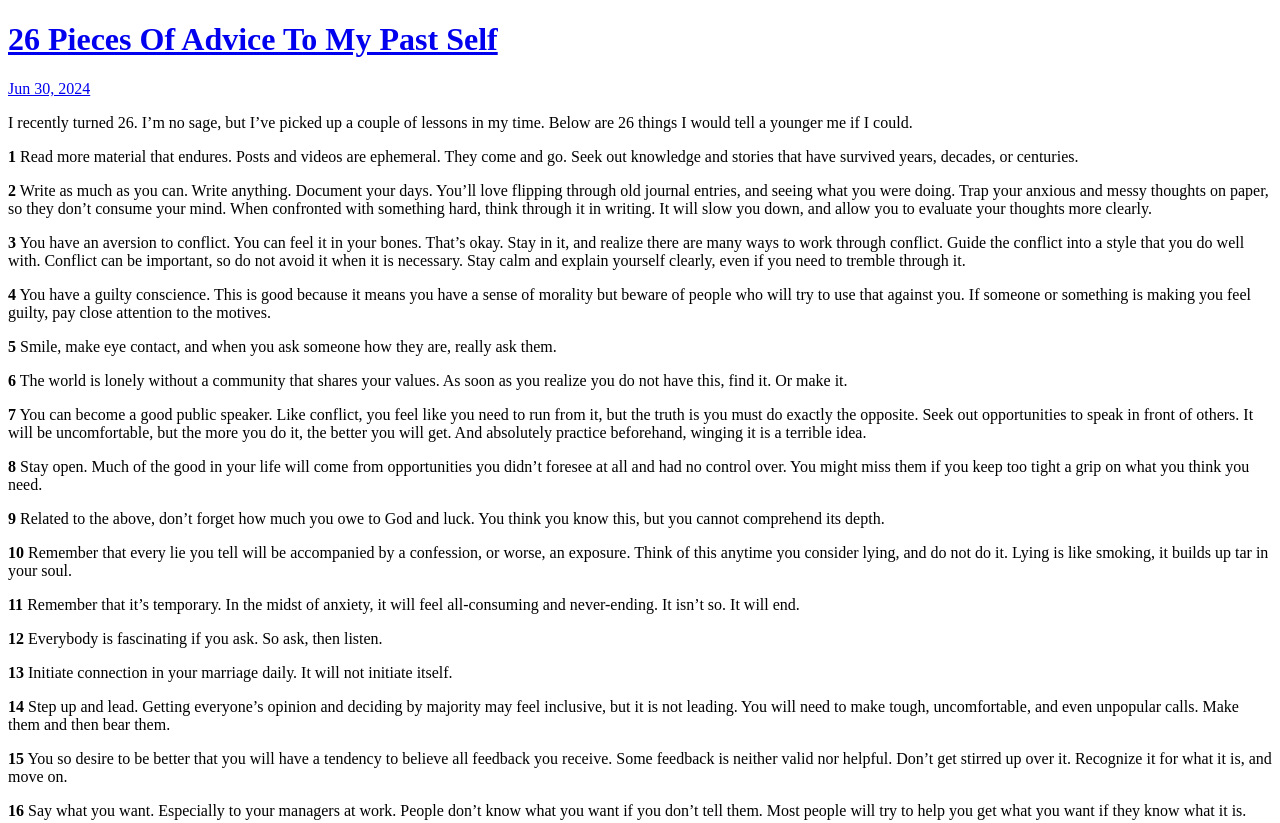
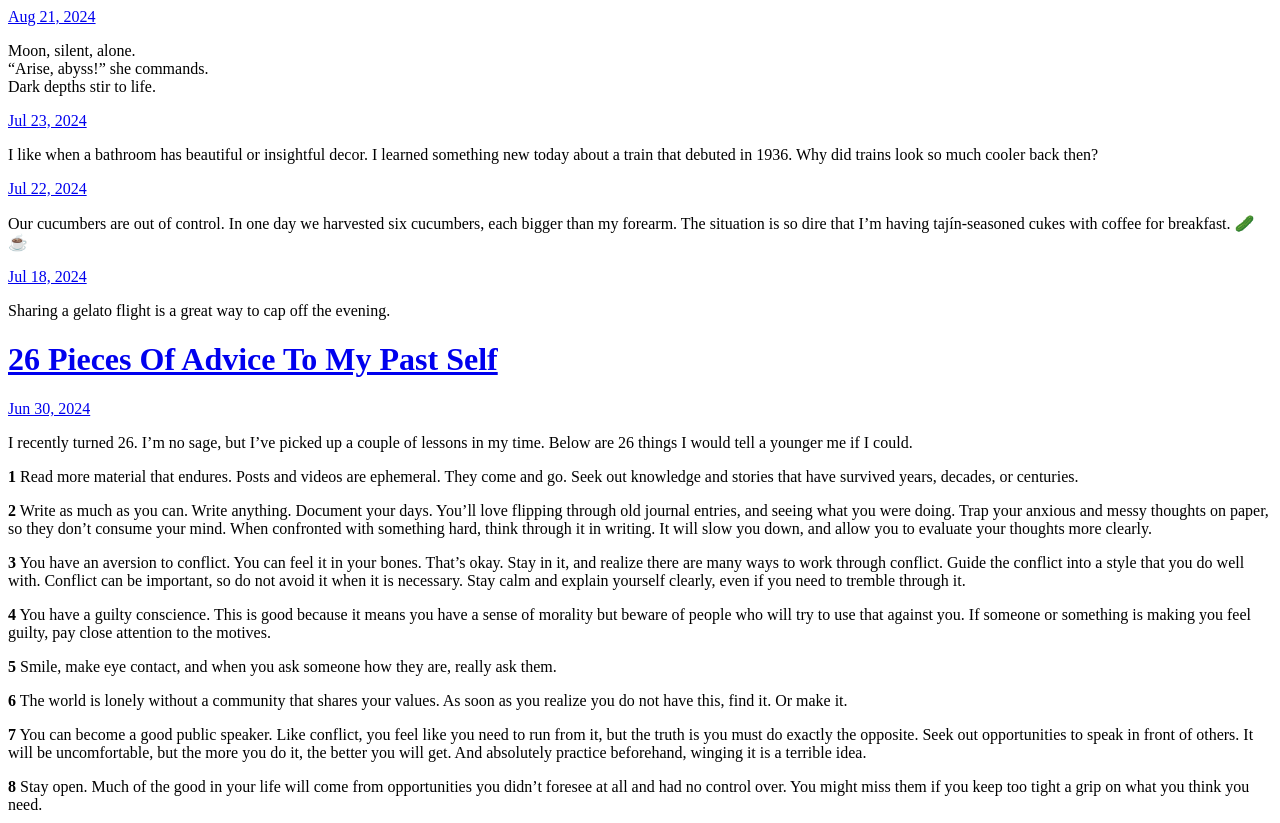
Before and after one commit to jakeweidokal/blog, a plain HTML site: page index.html in a window 1280 px wide. Shown: the top 823 px of the page. Drawn offline with Linux system fonts and the light colour scheme.

Commit message:
Archiving from Micro.blog.

```diff
--- a/index.html
+++ b/index.html
@@ -21,6 +21,55 @@
 <div class="h-feed">
 
 
+
+	  <div class="h-entry">
+
+
+		<a href="https://weidok.al/2024/08/21/moon-silent-alone.html" class="u-url"><time class="dt-published" datetime="2024-08-21 07:47:46 -0400">Aug 21, 2024</time></a>
+
+		<div class="e-content">
+			 <p>Moon, silent, alone.<br>
+&ldquo;Arise, abyss!&rdquo; she commands.<br>
+Dark depths stir to life.</p>
+
+		</div>
+	  </div>
+
+	  <div class="h-entry">
+
+
+		<a href="https://weidok.al/2024/07/23/i-like-when.html" class="u-url"><time class="dt-published" datetime="2024-07-23 10:30:58 -0400">Jul 23, 2024</time></a>
+
+		<div class="e-content">
+			 <p>I like when a bathroom has beautiful or insightful decor. I learned something new today about a train that debuted in 1936. Why did trains look so much cooler back then?</p>
+<!-- raw HTML omitted -->
+
+		</div>
+	  </div>
+
+	  <div class="h-entry">
+
+
+		<a href="https://weidok.al/2024/07/22/our-cucumbers-are.html" class="u-url"><time class="dt-published" datetime="2024-07-22 08:20:41 -0400">Jul 22, 2024</time></a>
+
+		<div class="e-content">
+			 <p>Our cucumbers are out of control. In one day we harvested six cucumbers, each bigger than my forearm. The situation is so dire that I&rsquo;m having tajín-seasoned cukes with coffee for breakfast. 🥒☕</p>
+<!-- raw HTML omitted -->
+
+		</div>
+	  </div>
+
+	  <div class="h-entry">
+
+
+		<a href="https://weidok.al/2024/07/18/sharing-a-gelato.html" class="u-url"><time class="dt-published" datetime="2024-07-18 20:33:17 -0400">Jul 18, 2024</time></a>
+
+		<div class="e-content">
+			 <p>Sharing a gelato flight is a great way to cap off the evening.</p>
+<!-- raw HTML omitted -->
+
+		</div>
+	  </div>
 
 	  <div class="h-entry">
 
@@ -261,7 +310,7 @@ taut hush, reflection</p>
 		<a href="https://weidok.al/2024/05/26/an-analog-blog.html" class="u-url"><time class="dt-published" datetime="2024-05-26 10:13:09 -0400">May 26, 2024</time></a>
 
 		<div class="e-content">
-			 <p><img src="https://cdn.uploads.micro.blog/139317/2024/media.jpg" alt="A journal and Lamy Safari fountain pen on a dark stained wood table"></p>
+			 <p><img src="https://weidok.al/uploads/2024/media.jpg" alt="A journal and Lamy Safari fountain pen on a dark stained wood table"></p>
 <p><em>The following was transcribed from the pictured journal entry. I used Google Lens and a LOT of editing.</em></p>
 <p>It has been easy to <strong>not</strong> make time to write recently. &ldquo;Busyness&rdquo; is the main culprit, but I&rsquo;ve also been spending time with its less boisterous sibling, distraction. And so here I find myself, back at the roots of my writing practice. The journal. I&rsquo;ve missed the empty page. The empty screen is nice too, in my writing software of choice, but I can&rsquo;t help feeling the weight of the myriad windows/apps/messages vying for my attention. So I&rsquo;ve returned to my empty page. It welcomes my attention and thought, but does not compete for them. It is an escape in plain sight.</p>
 <p>The past couple weeks have been especially tricky with a sick daughter who doesn&rsquo;t want to sleep, a busy and understaffed season at work, and all sorts of house projects begging to be completed. All these things are important to give my time to, but I miss having time alone to work through my thoughts. And there is something unique to working through thoughts with pen and paper. It would be interesting to see how a particular thought path might develop differently if done digitally instead of analog. Digital thoughts can be discarded and reshaped much more easily. Analog thoughts are methodical and more planned out. Each word, each sentence, gets much more thought. There is no turning back.</p>
```
